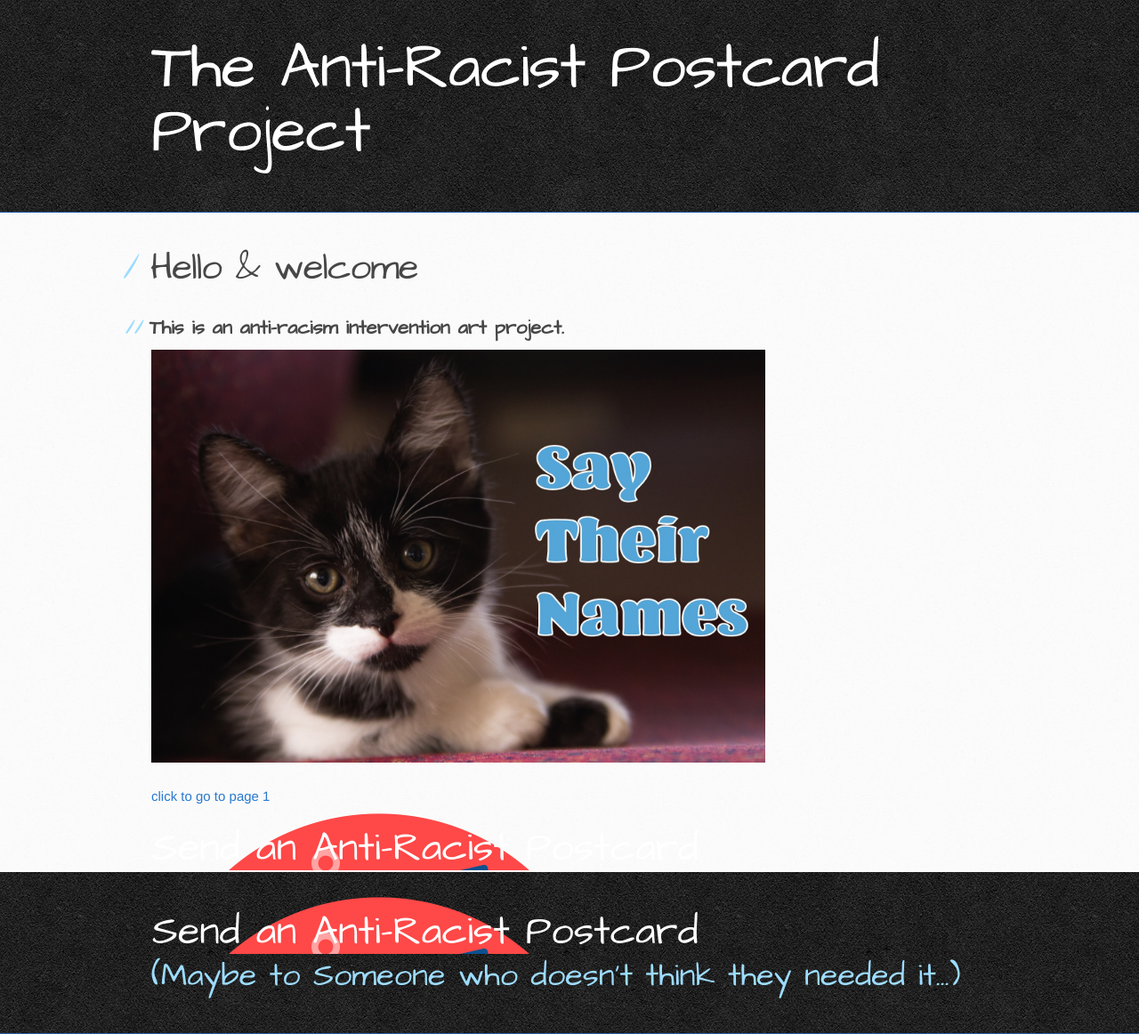
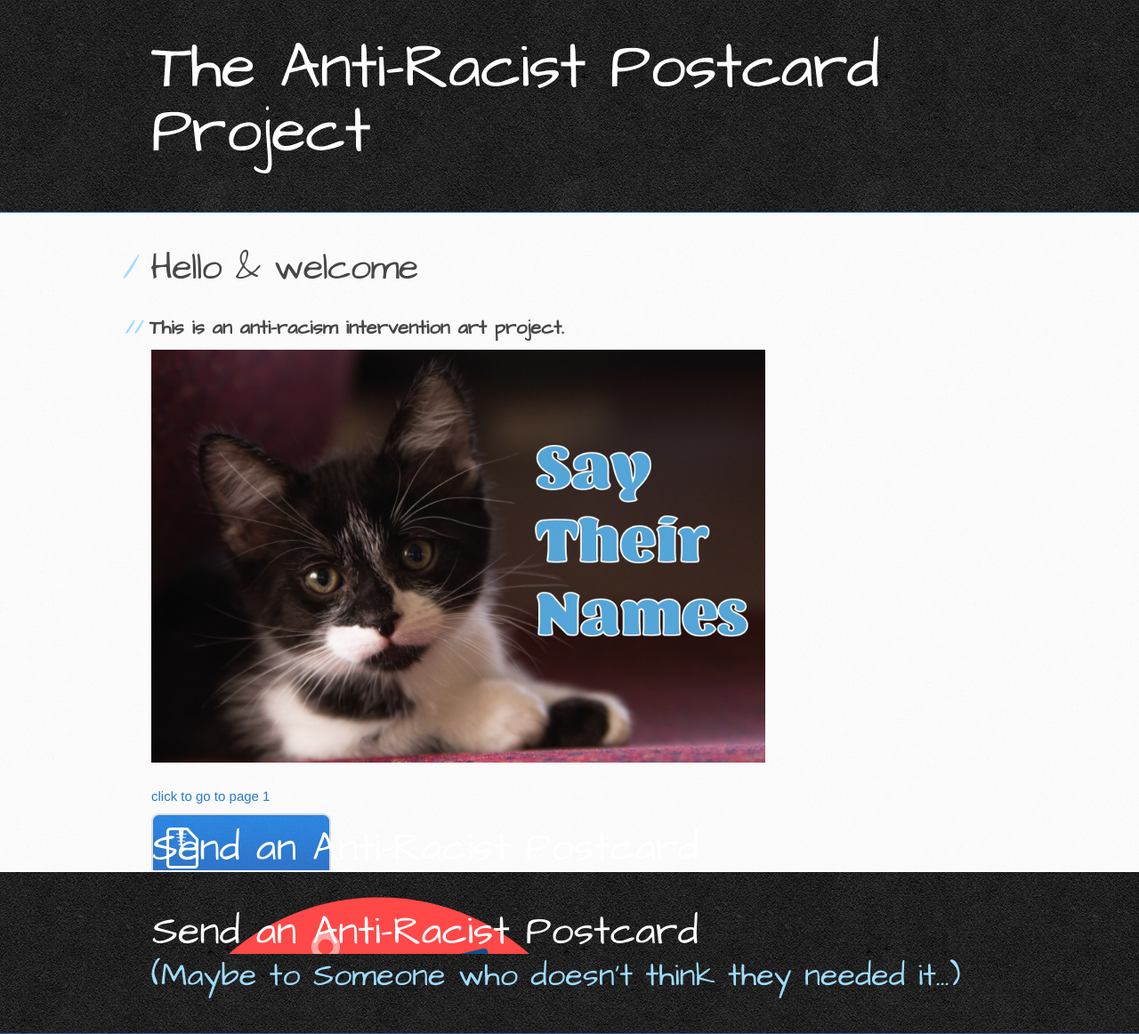
Before and after one commit to mir-lab/AntiRacistPostcardProject, a Jekyll site: the page built from docs/index.md, in a window 1280 px wide. Shown: the whole page at 89% size. Built offline with Jekyll 4.4.1, drawn with Linux system fonts in a browser that asks for light colours; the repository's description, which GitHub fills in, is left out.

Commit message:
Update jekyll-theme-architect.scss

```diff
--- a/docs/_sass/jekyll-theme-architect.scss
+++ b/docs/_sass/jekyll-theme-architect.scss
@@ -101,7 +101,7 @@ a.button {
   font-size: 30px;
   line-height: 1.2;
   color: #fff;
-  background: transparent url(../images/mail-icon.png) 0 0 no-repeat;
+  background: transparent url(../images/download-button.png) 0 0 no-repeat;
 }
 a.button small {
   display: inline-block;
```
